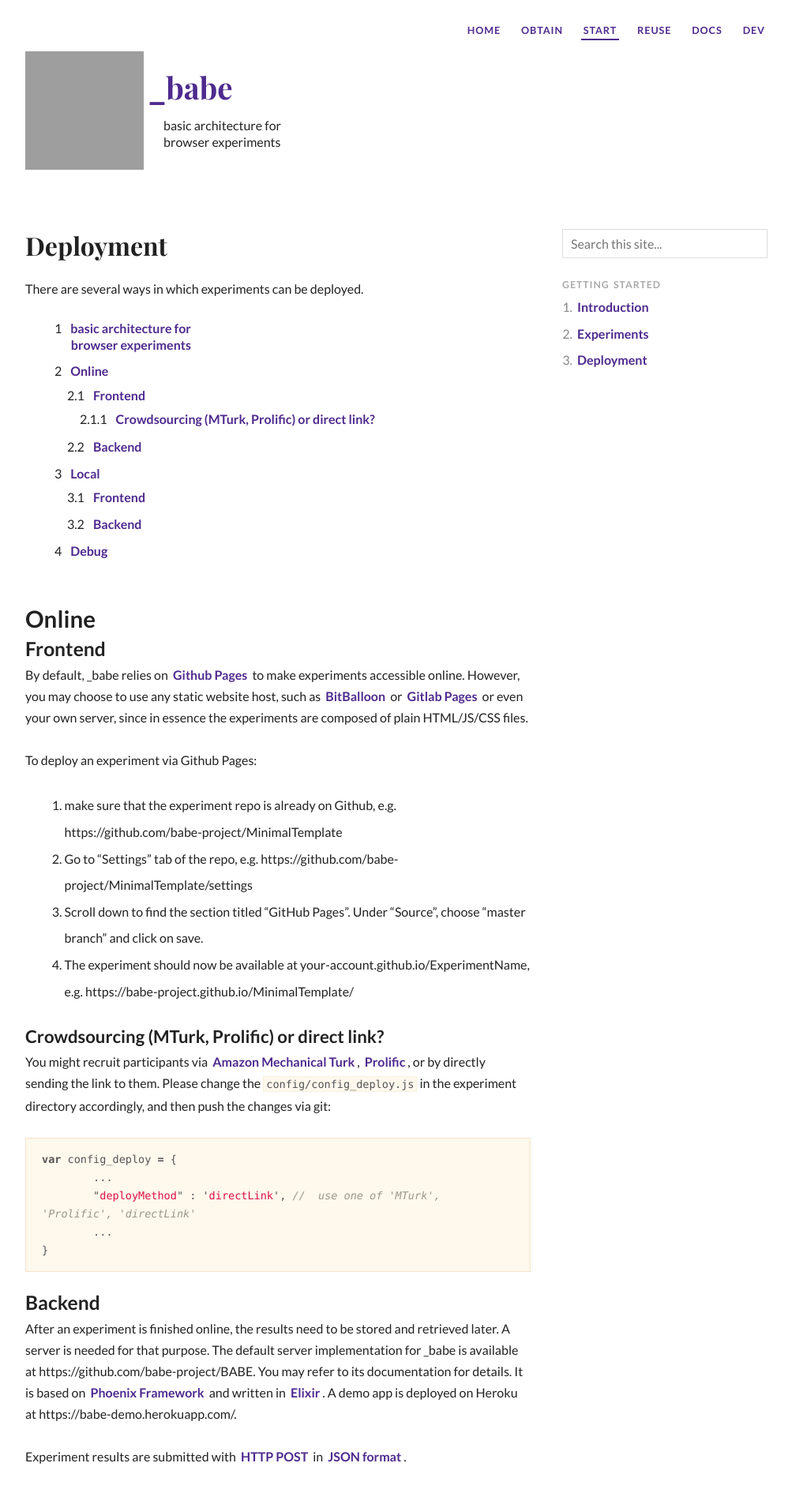
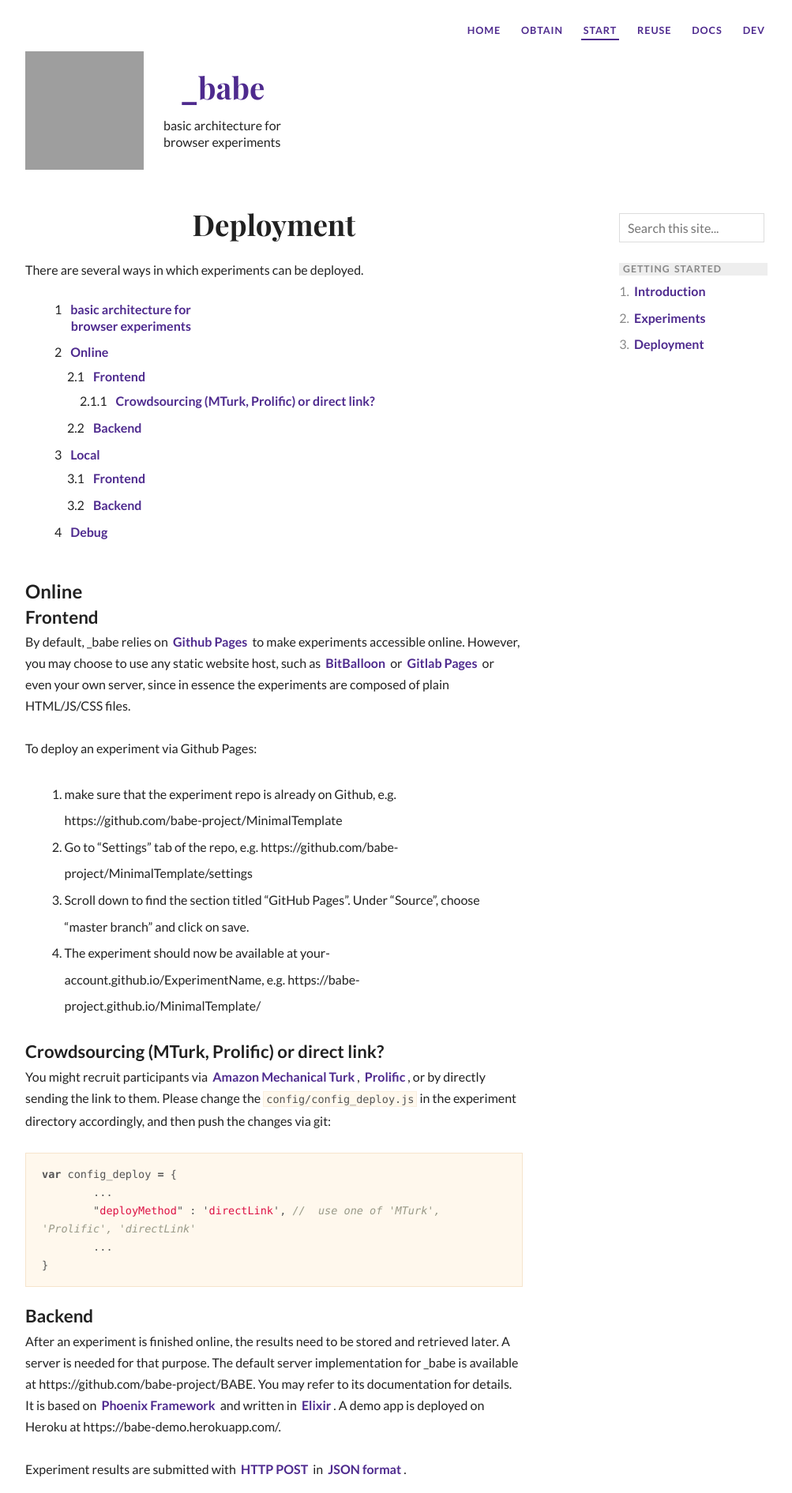
Before and after one commit to magpie-ea/magpie-site, a Jekyll site: the page built from getting-started/deployment.markdown, in a window 1280 px wide. Shown: the top 1891 px of the page at 79% size, without its empty margins (138-1141 px from the left). Built offline with Jekyll 4.4.1, drawn with Linux system fonts in a browser that asks for light colours; nearby versions of some CDN libraries; grey boxes are pictures that could not be loaded.

Commit message:
some visual improvements

```diff
--- a/css/style.css
+++ b/css/style.css
@@ -174,22 +174,22 @@ dt {
 }
 dd { margin: 5px 0 0 1.5em }
 h1, h2, h3, h4, h5, h6 {
-  font-style: normal;
-  margin: 0 0 3px 0;
   color: rgba(0, 0, 0, 0,87);
   font-family: 'Lato', 'Noto Sans', Georgia, 'Times New Roman', Times, serif;
   line-height: 1.3em;
+  margin: 0 0 3px 0;
 }
 h1 {
   font-family: 'Playfair Display', 'Lato', 'Noto Sans', Georgia, 'Times New Roman', Times, serif;
-  font-size: 2em;
+  font-size: 2.3em;
   margin: 0 0 20px 0;
+  text-align: center;
 }    /* 36 / 13 = 2.769230769230769 */
 h2 {
-  font-size: 1.846153846153846em;    /* 24 / 13 = 1.846153846153846 */
+  font-size: 1.5em;    /* 24 / 13 = 1.846153846153846 */
   margin-top: 1.458333333em;       /* 35 / 24 = 1.458333333 */
 }
-h3 { font-size: 1.538461538461538em; }    /* 20 / 13 = 1.538461538461538 */
+h3 { font-size: 1.4em; }    /* 20 / 13 = 1.538461538461538 */
 h4 { font-size: 1.384615384615385em; }    /* 18 / 13 = 1.384615384615385 */
 h5 {
   font-size: 1.230769230769231em;    /* 16 / 13 = 1.230769230769231 */
@@ -261,10 +261,10 @@ th, td { text-align: left; }
 
 /* WordPress classes
 -------------------------------------------------------------- */
-.hfeed h1, .hfeed h2, .hfeed h3, .hfeed h4, .hfeed h5, .hfeed h6 { font-weight: normal; }
-.hcat h5 {
-  font-weight: normal;
+.hfeed h1, .hfeed h2, .hfeed h3, .hfeed h4, .hfeed h5, .hfeed h6 {
+  font-weight: bold;
   margin-top: 25px;
+  margin: 0;
 }
 .left, .alignleft {
   float: left;
@@ -455,14 +455,16 @@ iframe.video { border:0; }
 .page-template-fullwidth #content { width: 100%; }
 #content {
   float: left;
-  width: 68.08510638297872%;
+  width: 67%;
   margin: 0 0 30px 0;
   min-height: 180px;
 }
 #sidebar-primary {
   float: right;
-  width: 27.65957446808511%;
+  width: 20%;
+  margin: 10px 0 0 0;
 }
+
 .wrap {
   max-width: 940px;
   margin: 0 auto;
@@ -527,7 +529,7 @@ body.dev              div.menu li.dev             a {
 
 #branding {
     float: left;
-    margin: 30px 0 60px 0;
+    margin: 30px 0 30px 0;
     overflow: hidden;
     width: 45%;
 }
@@ -565,7 +567,7 @@ body.dev              div.menu li.dev             a {
   #branding {
     align-items: center;
     display: flex;
-    margin: -10px 0 60px 0;
+    margin: -10px 0 30px 0;
     width: auto;
   }
   .titles {
@@ -769,11 +771,13 @@ li.image {
 /* Widget titles
 -------------------------------------------------------------- */
 .sidebar .widget-title {
+  background-color: #eee;
   font-size: 0.7692307692307692em;  /* 10 / 13 = 0.7692307692307692 */
-  color: #aaa;
+  color: #888;
   text-transform: uppercase;
   letter-spacing: 1px;
   word-spacing: 2px;
+  padding: 0 5px;
 }
 
 /* Search form widget
@@ -785,7 +789,7 @@ li.image {
   color: #aaa;
 }
 .widget .search-form input[type="text"] {
-  width: 91.538461%;
+  width: 86%;
   float: left;
   padding: 8px 10px;
   font-size: 1em;
@@ -828,7 +832,7 @@ li.image {
     max-width: 100%;
     padding: 0 25px;
   }
-  .widget .search-form input[type="text"] { width: 89%; }
+  .widget .search-form input[type="text"] { width: 86%; }
   .widget table { font-size: 0.8461538461538462em; }
   #footer .widget table { width: 90%; }
 }
```
